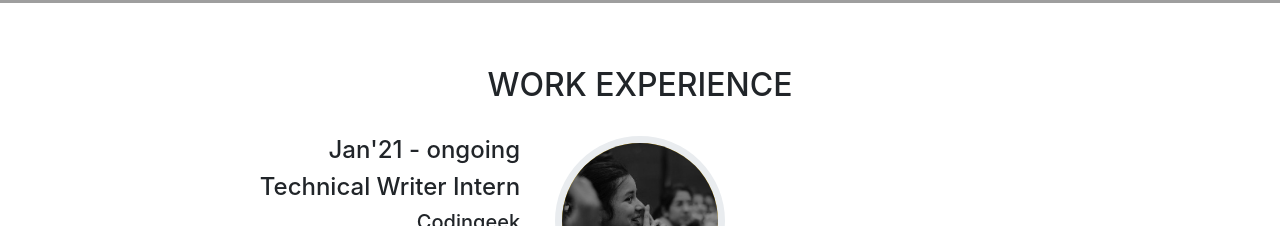
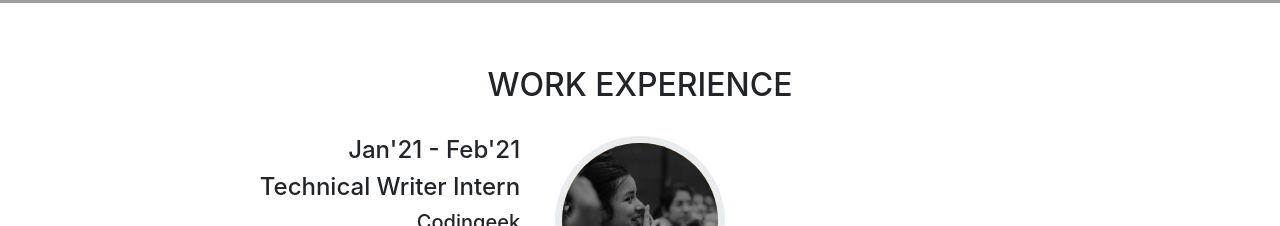
Before and after one commit to lakshika1064/lakshika.github.io, a website with bundled scripts: page index.html in a window 1280 px wide. Shown: the part 2160-2386 px from the top of the page. Built offline with nearby package versions, Linux system fonts and the light colour scheme; grey boxes are pictures that could not be loaded; files whose address does not match are found by name.

Commit message:
Update index.html

```diff
--- a/index.html
+++ b/index.html
@@ -184,7 +184,7 @@
               <div class="timeline-image"><img class="rounded-circle img-fluid" src="img/Lakshika-Parihar.jpeg" alt=""/></div>
                 <div class="timeline-panel">
                     <div class="timeline-heading">
-                      <h4>Jan'21 - ongoing</h4>
+                      <h4>Jan'21 - Feb'21</h4>
                       <h4 class="subheading">Technical Writer Intern</h4>
                       <h5 class="subheading">Codingeek</h5>
                     </div>
```
